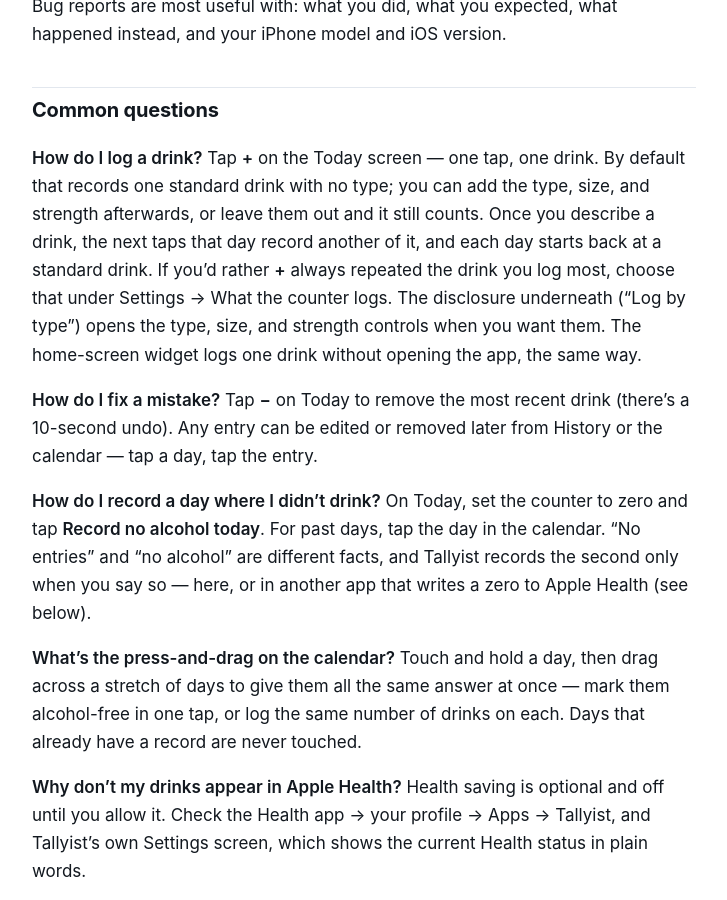
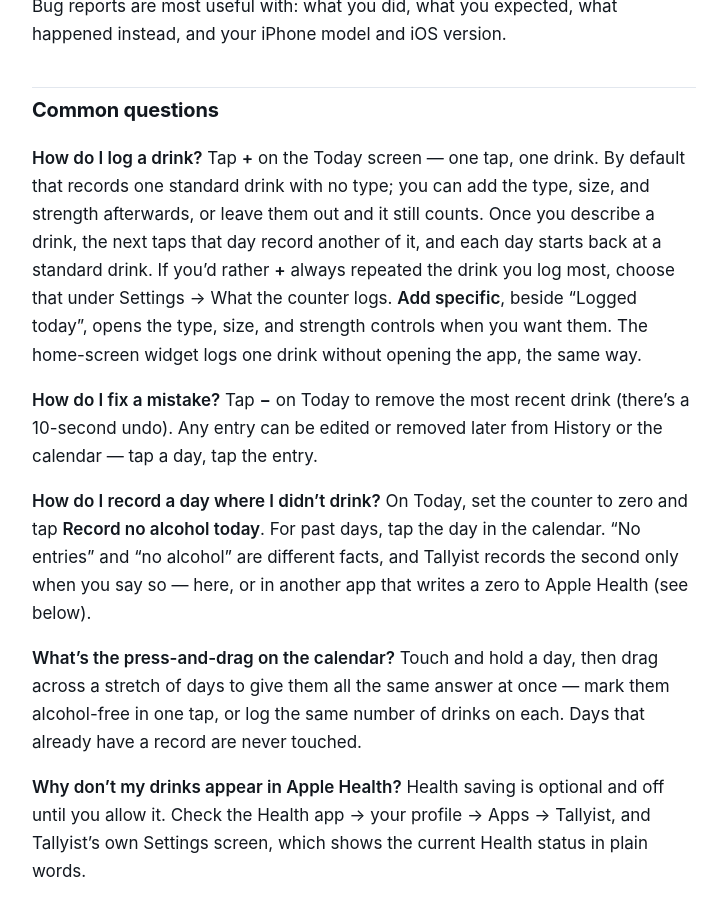
Before and after one commit to semmes/Tallyist, a Jekyll site: the page built from support.md, in a window 1280 px wide and 900 px high, scrolled down 540 px. Shown: the whole window, without its empty margins (276-1003 px from the left). Built offline with Jekyll 4.4.1, drawn with Linux system fonts in a browser that asks for light colours.

Commit message:
Mirror the published documents from the app repository
Generated from docs/ in semmes/DrinkTracker@3bcc61e by
.github/scripts/mirror_docs.py. The bodies are canonical there; only
the Jekyll front matter is added here (ADR-0024).

```diff
--- a/support.md
+++ b/support.md
@@ -30,8 +30,8 @@ standard drink with no type; you can add the type, size, and strength
 afterwards, or leave them out and it still counts. Once you describe a drink,
 the next taps that day record another of it, and each day starts back at a
 standard drink. If you'd rather **+** always repeated the drink you log most,
-choose that under Settings → What the counter logs. The disclosure underneath
-("Log by type") opens the type, size, and strength controls when you want them.
+choose that under Settings → What the counter logs. **Add specific**, beside
+"Logged today", opens the type, size, and strength controls when you want them.
 The home-screen widget logs one drink without opening the app, the same way.
 
 **How do I fix a mistake?**
```
